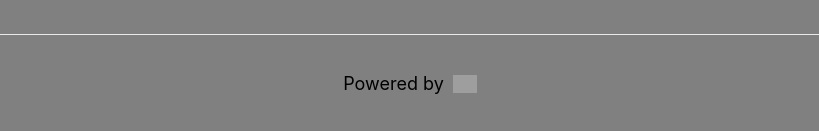
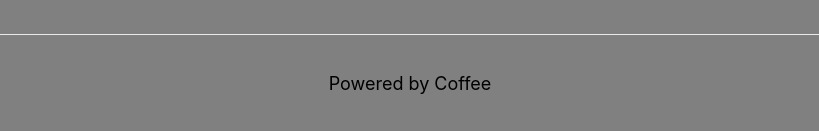
Before and after one commit to hagetove/nextjs-blog, a Next.js app: page / in a window 1280 px wide. Shown: the part 720-851 px from the top of the page, without its empty margins (230-1049 px from the left). Built offline with nearby package versions, Linux system fonts and the light colour scheme; grey boxes are pictures that could not be loaded.

Commit message:
Update index.js

```diff
--- a/pages/index.js
+++ b/pages/index.js
@@ -41,8 +41,7 @@
           target="_blank"
           rel="noopener noreferrer"
         >
-          Powered by{' '}
-          <img src="/vercel.svg" alt="Vercel Logo" className="logo" />
+          Powered by Coffee
         </a>
       </footer>
 
```
